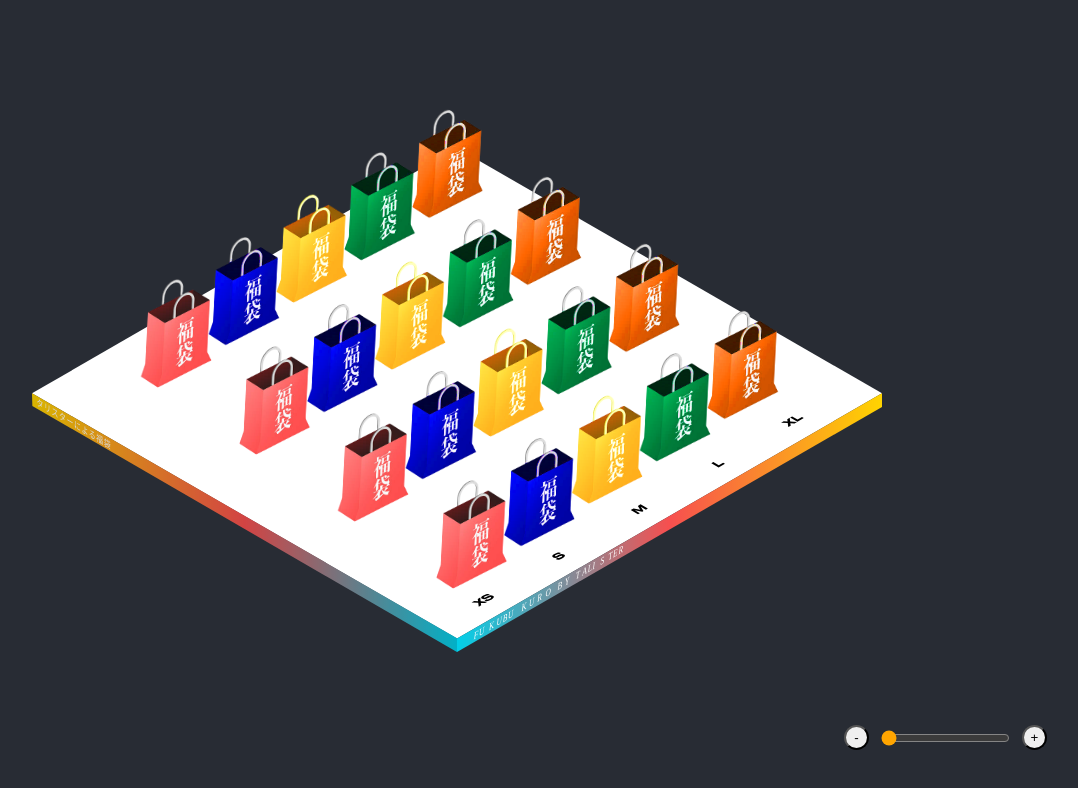
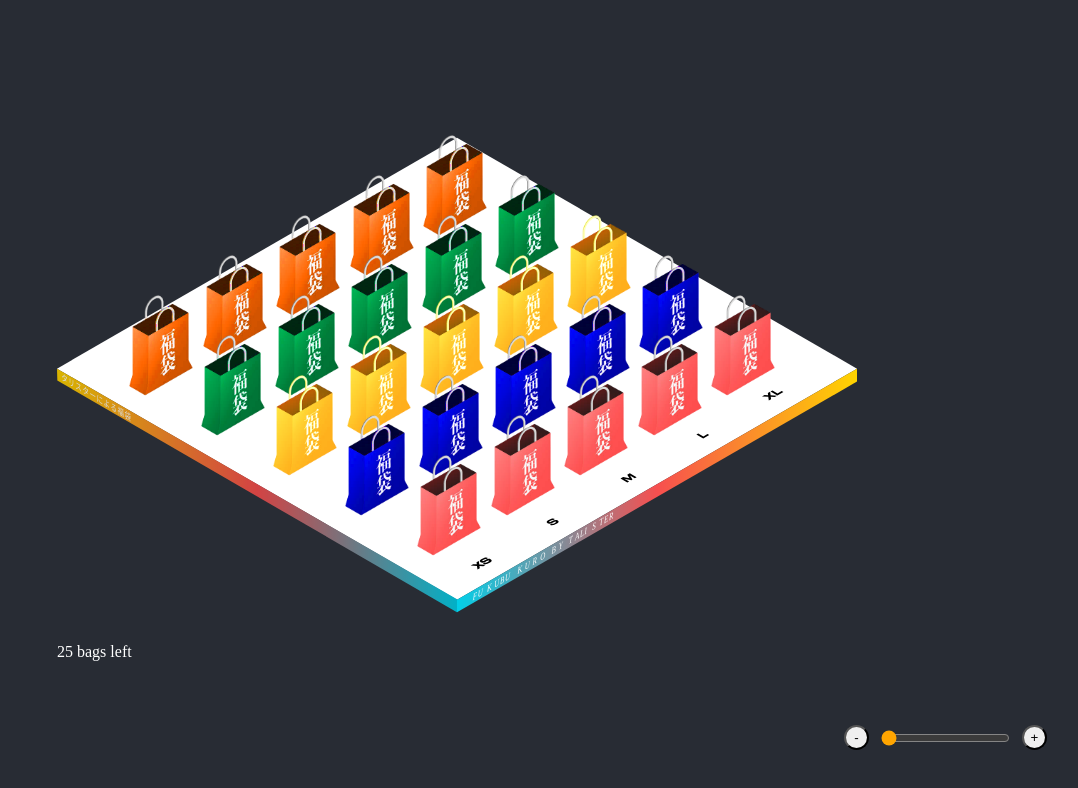
Before and after one commit to zahrakaabi/fukuburu_clone, a React (Create React App) app: page / in a window 1280 px wide. Shown: the top 788 px of the page, without its empty margins (183-1261 px from the left). Built offline with nearby package versions, Linux system fonts and the light colour scheme.

Commit message:
refactor:  Refactor FukuburuBags component

```diff
--- a/src/_mocks/_bags.js
+++ /dev/null
@@ -1,40 +0,0 @@
-/* ------------------------------------------- */
-/*                DEPENDENCIES                 */
-/* ------------------------------------------- */
-// Images
-import RED_BAG from '../images/bags/red_bag.png';
-import BLUE_BAG from '../images/bags/blue_bag.png';
-import YELLOW_BAG from '../images/bags/yellow_bag.png';
-import GREEN_BAG from '../images/bags/green_bag.png';
-import ORANGE_BAG from '../images/bags/orange_bag.png';
-
-/* ------------------------------------------- */
-/*                    BAGS                     */
-/* ------------------------------------------- */
-export const BAGS = [
-    {
-        id: 1,
-        image: RED_BAG,
-        bagColor: 'red',
-    },
-    {
-        id: 2,
-        image: BLUE_BAG,
-        bagColor: 'red',
-    },
-    {
-        id: 3,
-        image: YELLOW_BAG,
-        bagColor: 'red',
-    },
-    {
-        id: 4,
-        image: GREEN_BAG,
-        bagColor: 'red',
-    },
-    {
-        id: 5,
-        image: ORANGE_BAG,
-        bagColor: 'red',
-    }
-]
--- a/src/_mocks/index.js
+++ /dev/null
@@ -1 +0,0 @@
-export * from './_bags';
--- a/src/components/fukuburu-bags/index.css
+++ b/src/components/fukuburu-bags/index.css
@@ -4,27 +4,7 @@
   --row-offset: 3rem;
 }
 
-.bags-wrapper {
-  position: relative;
-  display: inline-block;
-  vertical-align: middle;
+.remaining {
+  color: white;
+  font-size: 1rem;
 }
-
-.support {
-    width: 850px;
-    vertical-align: middle;
-}
-
-.bags {
-    position: absolute;
-    left: 0;
-    top: 0;
-    width: fit-content;
-    transform: rotate(var(--tilt)) translate(27%, 16%);
-}
-
-.bag {
-    width: 70px;
-    margin-right: 10px;
-    transform: rotate(var(--bag-tilt));
-}
--- a/src/components/fukuburu-bags/index.jsx
+++ b/src/components/fukuburu-bags/index.jsx
@@ -1,56 +1,138 @@
-/* ----------------------------------------- */
-/*              DEPENDENCIES                 */
-/* ----------------------------------------- */
+/* -------------------------------------------------------------------------- */
+/*                                DEPENDENCIES                                */
+/* -------------------------------------------------------------------------- */
 // Packages
+import { memo, useCallback, useState } from "react";
 
 // Images
-import { BAGS } from '../../_mocks';
-
-// Utils
-import BAGS_SUPPORT from '../../images/base_suppor.svg';
+import BAGS_BOARD from "../../images/base_suppor.svg";
+import RED_BAG from "../../images/bags/red_bag.png";
+import BLUE_BAG from "../../images/bags/blue_bag.png";
+import YELLOW_BAG from "../../images/bags/yellow_bag.png";
+import GREEN_BAG from "../../images/bags/green_bag.png";
+import ORANGE_BAG from "../../images/bags/orange_bag.png";
 
 // Styles
-import './index.css';
+import "./index.css";
 
 /* -------------------------------------------------------------------------- */
-/*                             FUKUBURU COMPONENT                             */
+/*                                   CONFIG                                   */
 /* -------------------------------------------------------------------------- */
-const ROW_COUNT = 4;
-const ROW_OFFSET = 3; // in rem
+export const BOARD = { w: 1000, h: 630, src: BAGS_BOARD };
 
-function FukuburuBags() {
+const SIZE_CONFIG = [
+  { size: "XS", color: "pink", image: RED_BAG },
+  { size: "S", color: "blue", image: BLUE_BAG },
+  { size: "M", color: "yellow", image: YELLOW_BAG },
+  { size: "L", color: "green", image: GREEN_BAG },
+  { size: "XL", color: "orange", image: ORANGE_BAG },
+];
+
+export const ROWS = 5;
+const BAG_W = 80; // bag width in px
+
+const ORIGIN = { x: 490, y: 540 };
+const ROW_STEP = { x: 92, y: -50 }; // front → back
+const COL_STEP = { x: -90, y: -50 }; // XS → XL
+
+/* -------------------------------------------------------------------------- */
+/*                                   HELPERS                                  */
+/* -------------------------------------------------------------------------- */
+export const getBagPosition = (col, row) => ({
+  x: ORIGIN.x + col * COL_STEP.x + row * ROW_STEP.x,
+  y: ORIGIN.y + col * COL_STEP.y + row * ROW_STEP.y, // y = bag's foot
+});
+
+export const createBags = () =>
+  SIZE_CONFIG.flatMap(({ size, color, image }, col) =>
+    Array.from({ length: ROWS }, (_, row) => ({
+      id: `${size.toLowerCase()}-${row}`,
+      size,
+      color,
+      image,
+      col,
+      row,
+      ...getBagPosition(col, row),
+    }))
+  );
+
+export const BAGS = createBags();
+
+/* -------------------------------------------------------------------------- */
+/*                             BAG ITEM COMPONENT                             */
+/* -------------------------------------------------------------------------- */
+const BagItem = memo(function BagItem({ bag, taken, onSelect }) {
 /* -------------------------------- RENDERING ------------------------------- */
   return (
-    <div className="container bags-wrapper">
-      <img className="support" src={BAGS_SUPPORT} alt="support" />
-      <div className="bags">
-        {Array.from({ length: ROW_COUNT }, (_, i) => (
-          <BagRow
-            key={i}
-            index={i}
-            bags={BAGS}
+    <button
+      type="button"
+      onClick={() => onSelect(bag.id)}
+      disabled={taken}
+      aria-label={`Take ${bag.color} bag, size ${bag.size}`}
+      tabIndex={taken ? -1 : 0}
+      style={{
+        position: "absolute",
+        left: `${(bag.x / BOARD.w) * 100}%`,
+        top: `${(bag.y / BOARD.h) * 100}%`,
+        width: `${(BAG_W / BOARD.w) * 100}%`,
+        transform: "translate(-50%, -100%)",
+        zIndex: Math.round(bag.y), // lower on screen = in front
+        padding: 0,
+        border: "none",
+        background: "none",
+        opacity: taken ? 0 : 1,
+        pointerEvents: taken ? "none" : "auto",
+        transition: "opacity .4s ease",
+        cursor: "pointer",
+      }}
+    >
+      <img
+        src={bag.image}
+        alt=""
+        draggable={false}
+        style={{ display: "block", width: "100%" }}
+      />
+    </button>
+  );
+});
+
+/* -------------------------------------------------------------------------- */
+/*                           FUKUBURU BAGS COMPONENT                          */
+/* -------------------------------------------------------------------------- */
+function FukuburuBags() {
+/* ---------------------------------- HOOKS --------------------------------- */
+  const [takenIds, setTakenIds] = useState(new Set());
+
+  const takeBag = useCallback((id) => {
+    setTakenIds((prev) => new Set(prev).add(id));
+  }, []);
+
+  const remaining = BAGS.length - takenIds.size;
+
+/* -------------------------------- RENDERING ------------------------------- */
+  return (
+    <div style={{ width: "100vw", maxWidth: 800, margin: "0 auto" }}>
+      <div
+        style={{ position: "relative", aspectRatio: `${BOARD.w} / ${BOARD.h}` }}
+      >
+        <img
+          src={BOARD.src}
+          alt="Bags board"
+          draggable={false}
+          style={{ position: "absolute", inset: 0, width: "100%", height: "100%" }}
+        />
+        {BAGS.map((bag) => (
+          <BagItem
+            key={bag.id}
+            bag={bag}
+            taken={takenIds.has(bag.id)}
+            onSelect={takeBag}
           />
         ))}
       </div>
-    </div>
-  );
-}
-
-export default FukuburuBags;
-
-/* -------------------------------------------------------------------------- */
-/*                              BAG ROW COMPONENT                             */
-/* -------------------------------------------------------------------------- */
-function BagRow({ bags, index }) {
-/* -------------------------------- RENDRING -------------------------------- */
-  return (
-    <div
-      className="bags-container flex"
-      style={{ marginLeft: `${index * ROW_OFFSET}rem` }}
-    >
-      {bags.map(({ id, image, bgColor }) => (
-        <img className="bag" key={id} src={image} alt={`${bgColor}_bag`} loading="lazy" />
-      ))}
+      <p className="remaining" aria-live="polite">{remaining} bags left</p>
     </div>
   );
 };
+
+export default FukuburuBags;
```
